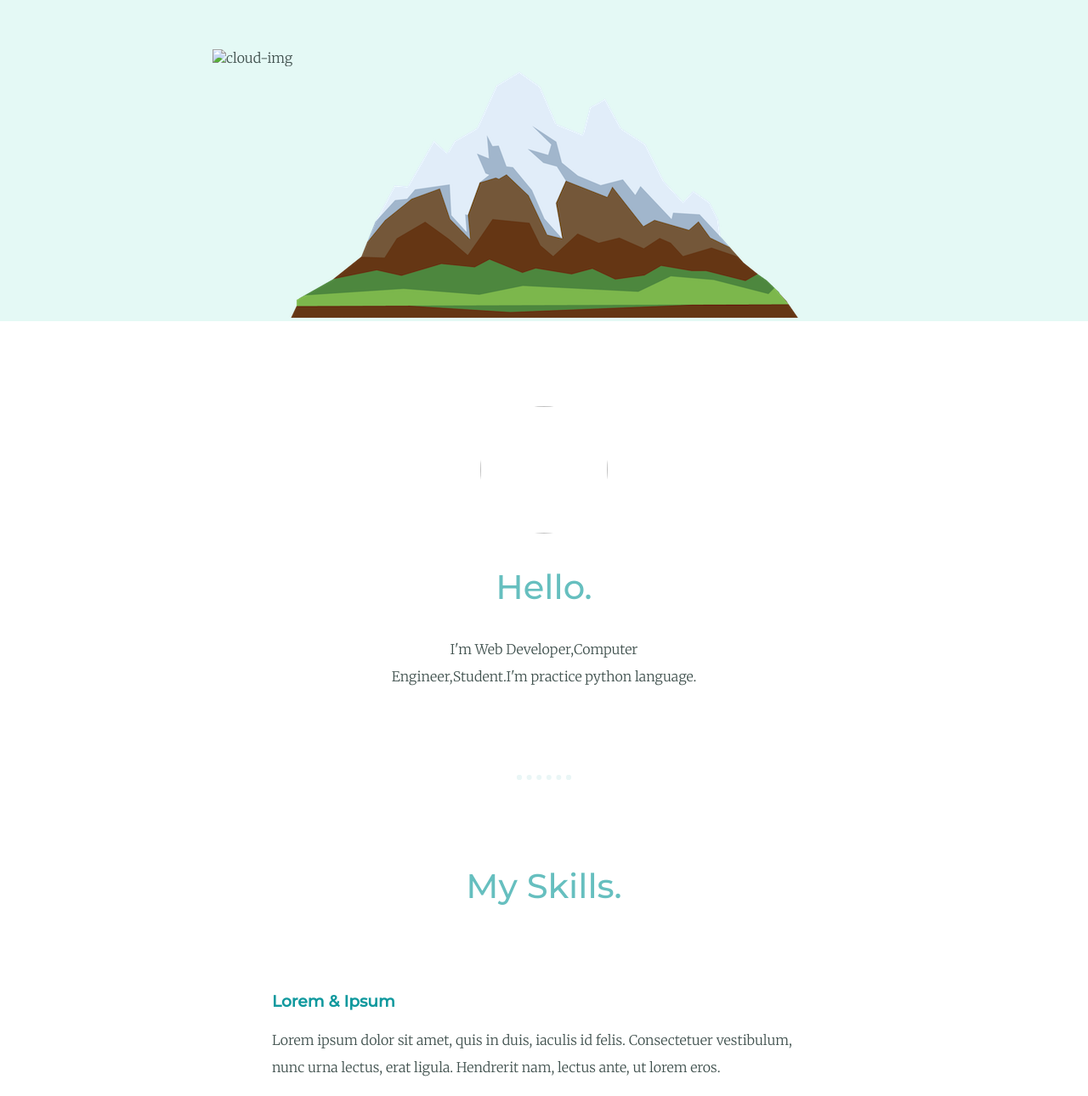
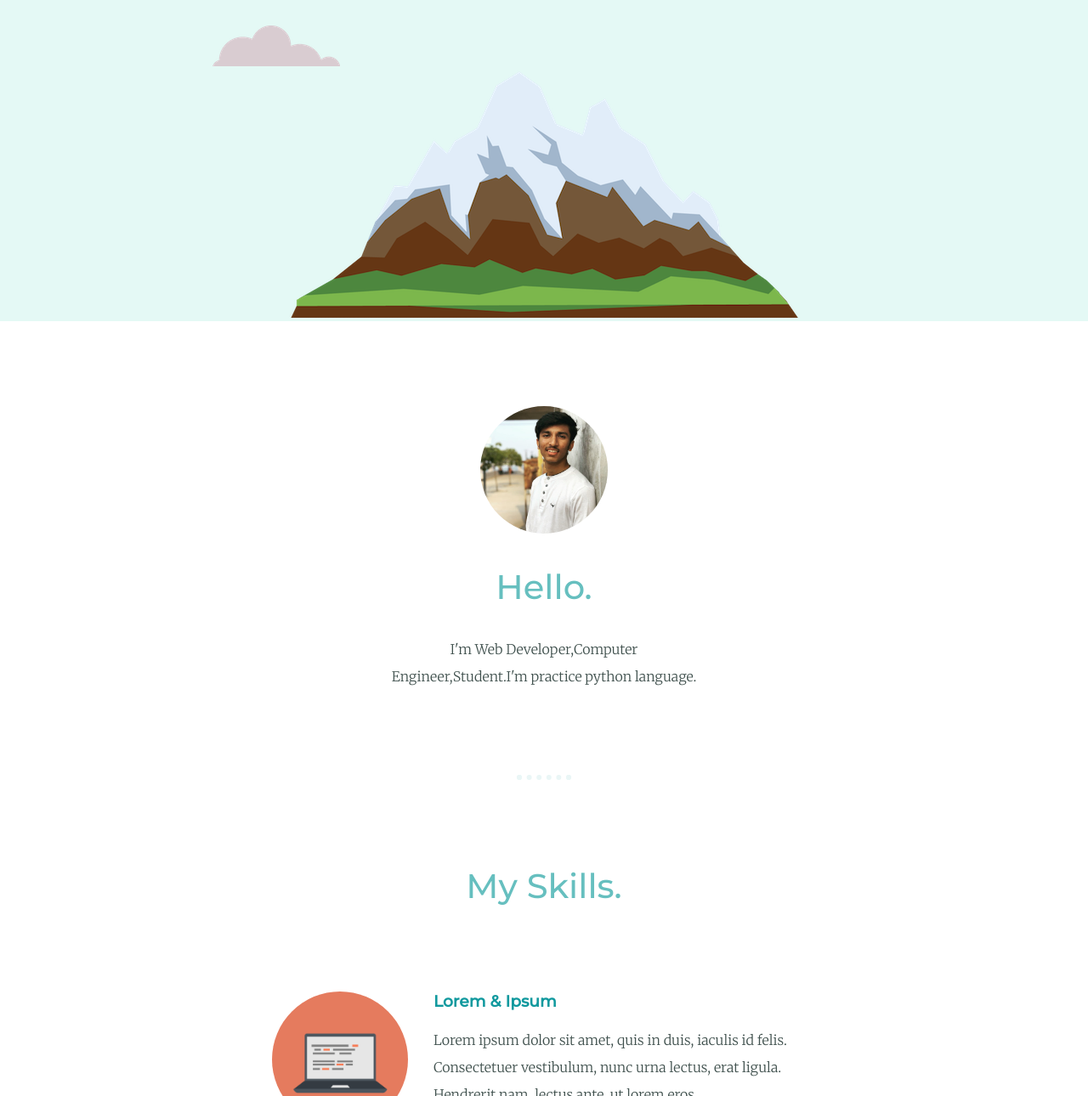
Before and after one commit to dhruv295/cv, a plain HTML site: page index.html in a window 1280 px wide. Shown: the part 380-1670 px from the top of the page at 85% size. Drawn offline with Linux system fonts and the light colour scheme; files that its build step writes are made by us from their sources; files whose address does not match are found by name.

Commit message:
Update index.html

```diff
--- a/index.html
+++ b/index.html
@@ -8,15 +8,15 @@
     <link href="https://fonts.googleapis.com/css2?family=Merriweather:wght@300&family=Montserrat:wght@500&family=Sacramento&display=swap" rel="stylesheet">
   <body>
     <div class="top-container">
-      <img class="top-cloud" src="images/cloud.png" alt="cloud-img">
+      <img class="top-cloud" src="cloud.png" alt="cloud-img">
       <h1>I'm Dhruv</h1>
       <h2>I'm programmer</h2>
-      <img class="bottom-cloud" src="images/cloud.png" alt="cloud-img">
+      <img class="bottom-cloud" src="cloud.png" alt="cloud-img">
       <img src="images/mountain.png" alt="mountain-img">
     </div>
     <div class="middle-container">
       <div class="profile">
-        <img class="circular" src="images/myphoto.jpg" alt="">
+        <img class="circular" src="myphoto.jpg" alt="">
         <h2>Hello.</h2>
         <p class="intro">I'm Web Developer,Computer Engineer,Student.I'm practice python language.</p>
       </div>
@@ -24,12 +24,12 @@
       <div class="skills">
         <h2>My Skills.</h2>
         <div class="skill-row">
-          <img class="code-img" src="images/computer.png" alt="">
+          <img class="code-img" src="computer.png" alt="">
           <h3>Lorem & Ipsum</h3>
           <p>Lorem ipsum dolor sit amet, quis in duis, iaculis id felis. Consectetuer vestibulum, nunc urna lectus, erat ligula. Hendrerit nam, lectus ante, ut lorem eros.</p>
         </div>
         <div class="skill-row">
-          <img class="chilli-img" src="images/chillies.png" alt="">
+          <img class="chilli-img" src="chillies.png" alt="">
           <h3>Lorem Ipsum Dolor</h3>
           <p>Lorem ipsum dolor sit amet, mauris sed consectetuer. Etiam et eu, bibendum interdum, lacus quis mauris. Curabitur wisi, quisque vel eu, rutrum nam.</p>
         </div>
```
